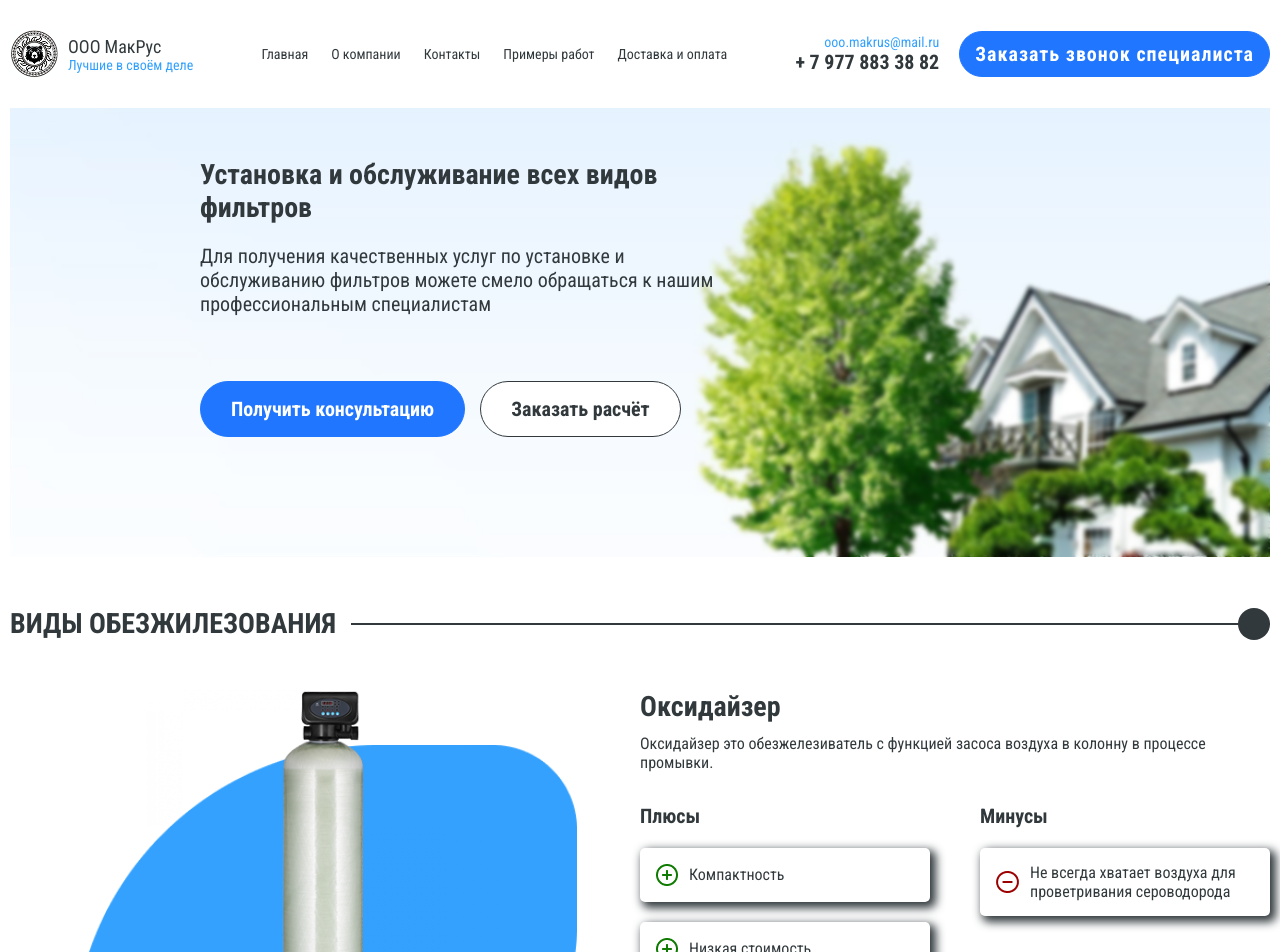
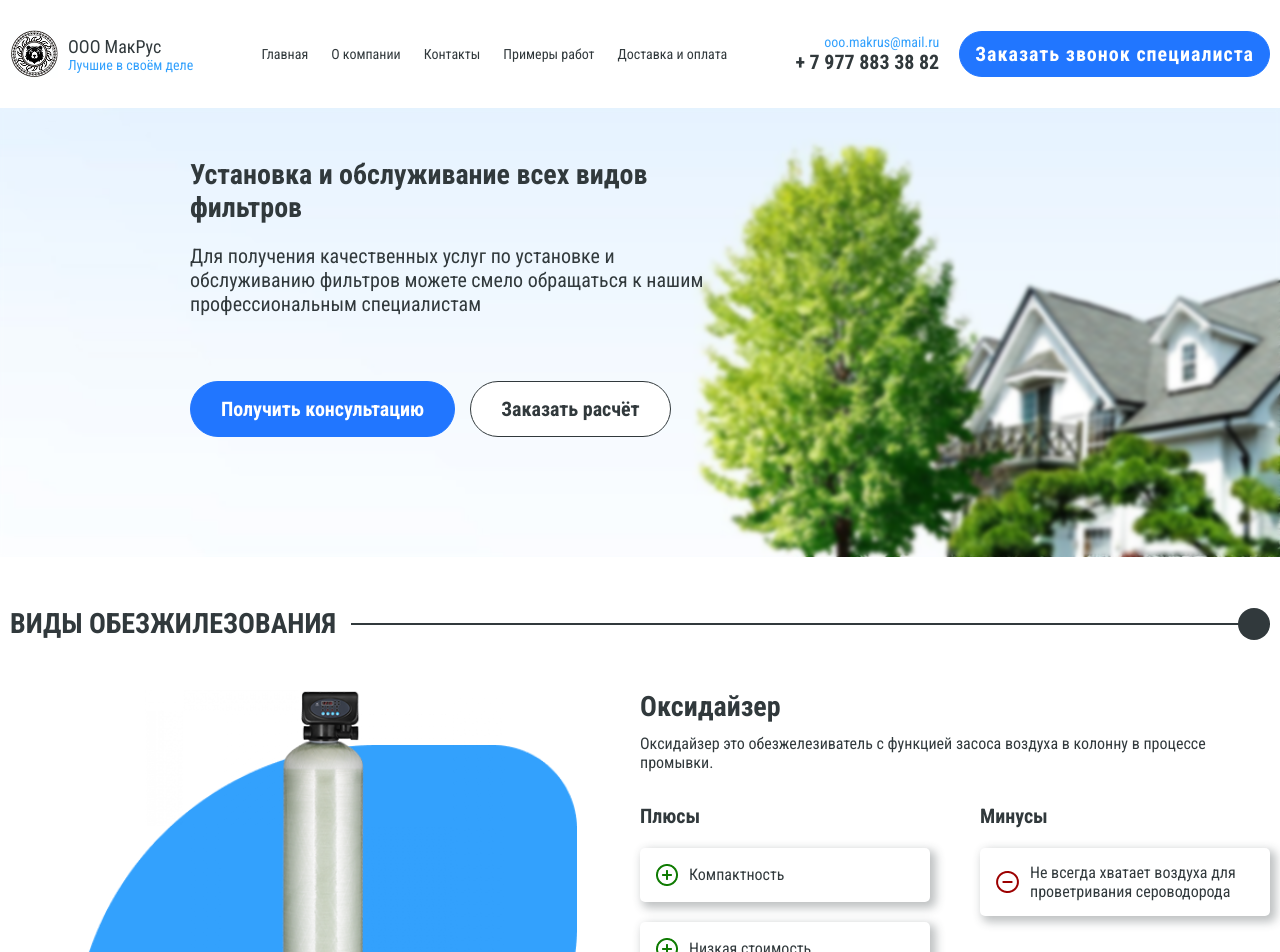
Before and after one commit to Fryaner/makrus, a Vue app: page / in a window 1280 px wide. Shown: the top 952 px of the page. Built offline with nearby package versions, Linux system fonts and the light colour scheme.

Commit message:
update: Убрал отступы и тени убавил

```diff
--- a/src/App.vue
+++ b/src/App.vue
@@ -5,12 +5,8 @@ import Header from '@/components/header/index.vue';
 
 <template>
       <Header/>
-      <main class="main">
-        <RouterView/>
-      </main>
+      <RouterView/>
 </template>
 <style scoped>
-  .main {
-    padding: 0 10px;
-  }
+
 </style>
--- a/src/components/pages/mainPage.vue
+++ b/src/components/pages/mainPage.vue
@@ -4,8 +4,14 @@ import TypeDefangers from '@/components/typesDefangers/index.vue'
 </script>
 
 <template>
-    <main>
-        <Banner/>
+    <Banner/>
+    <main class="main">
         <TypeDefangers/>
     </main>
 </template>
+
+<style lang="scss" scoped>
+  .main {
+    padding: 0 10px;
+  }
+</style>
--- a/src/components/typesDefangers/index.vue
+++ b/src/components/typesDefangers/index.vue
@@ -235,7 +235,7 @@ import Title from '@/components/title/index.vue'
             align-items: center;
             gap: 10px;
             border-radius: 5px;
-            box-shadow: 4px 4px 10px 2px $color-black;
+            box-shadow: 4px 4px 10px 2px #31393c50;
             padding: 15px;
 
             @media screen and (max-width: $mobile-max-width) {
@@ -265,7 +265,7 @@ import Title from '@/components/title/index.vue'
             align-items: center;
             gap: 10px;
             border-radius: 5px;
-            box-shadow: 4px 4px 10px 2px $color-black;
+            box-shadow: 4px 4px 10px 2px #31393c50;
             padding: 15px;
 
             @media screen and (max-width: $mobile-max-width) {
```
